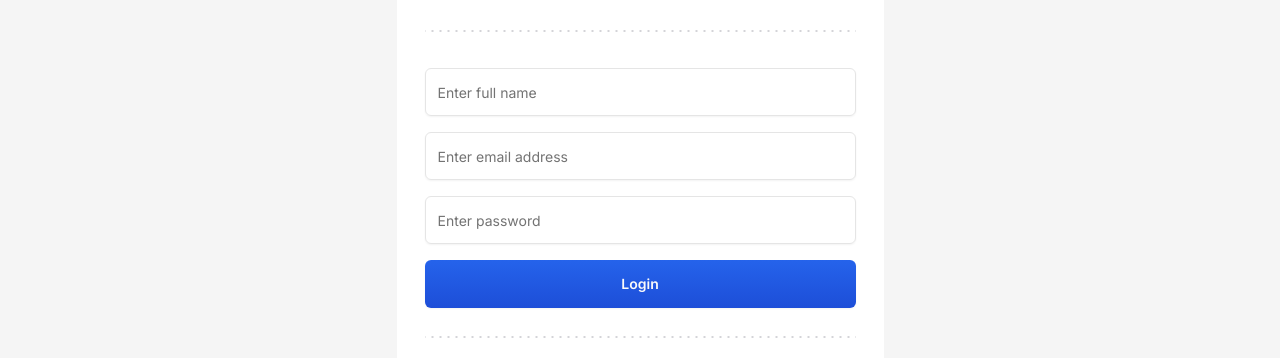
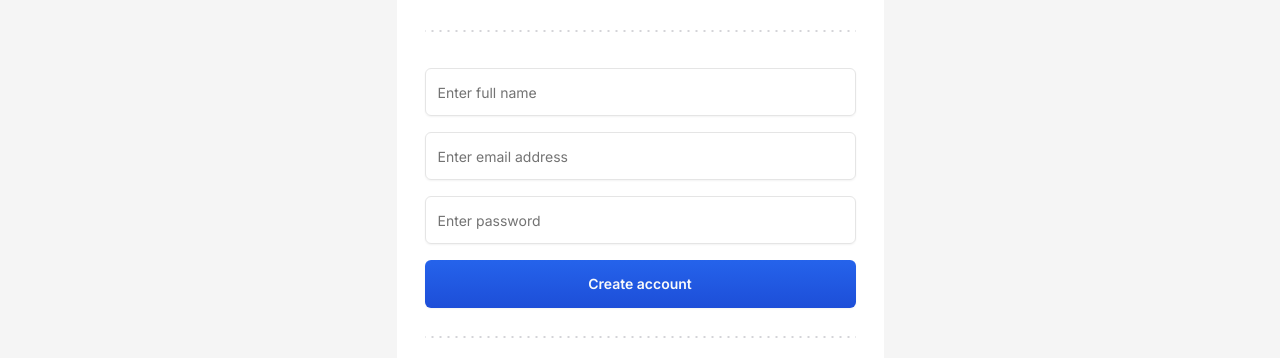
Before and after one commit to danielpsnz/jira-clone, a Next.js app: page /sign-up in a window 1280 px wide. Shown: the part 256-614 px from the top of the page. Built offline with nearby package versions, Linux system fonts and the light colour scheme.

Commit message:
Add reack hook form to sign up card

```diff
--- a/src/features/auth/components/sign-in-card.tsx
+++ b/src/features/auth/components/sign-in-card.tsx
@@ -22,6 +22,8 @@
 });
 
 export const SignInCard = () => {
+
+  // Initialize the form with zod validation
   const form = useForm<z.infer<typeof formSchema>>({
     resolver: zodResolver(formSchema),
     defaultValues: {
@@ -30,9 +32,11 @@
     },
   });
 
+  // Handle form submission
   const onSubmit = (values: z.infer<typeof formSchema>) => {
     console.log({ values });
   };
+
   return (
     <Card className="w-full h-full md:w-[487px] border-none shadow-none">
       <CardHeader className="flex items-center justify-center text-center p-7">
--- a/src/features/auth/components/sign-up-card.tsx
+++ b/src/features/auth/components/sign-up-card.tsx
@@ -1,20 +1,56 @@
 import { FcGoogle } from "react-icons/fc";
 import { FaGithub } from "react-icons/fa";
+import { useForm } from "react-hook-form";
 import Link from "next/link";
+import { z } from "zod";
+import { zodResolver } from "@hookform/resolvers/zod";
 
 import { DottedSeparator } from "@/components/dotted-separator";
 import { Button } from "@/components/ui/button";
-import { Card, CardContent, CardDescription, CardHeader, CardTitle } from "@/components/ui/card";
+import {
+  Card,
+  CardContent,
+  CardDescription,
+  CardHeader,
+  CardTitle,
+} from "@/components/ui/card";
 import { Input } from "@/components/ui/input";
+import {
+  Form,
+  FormControl,
+  FormField,
+  FormItem,
+  FormMessage,
+} from "@/components/ui/form";
 
+const formSchema = z.object({
+  name: z.string().min(1, "Required"),
+  email: z.email(),
+  password: z.string().min(8, "Minimum 8 characters required"),
+});
 
 export const SignUpCard = () => {
+  // Initialize the form with zod validation
+  const form = useForm<z.infer<typeof formSchema>>({
+    resolver: zodResolver(formSchema),
+    defaultValues: {
+      name: "",
+      email: "",
+      password: "",
+    },
+  });
+
+  // Handle form submission
+  const onSubmit = (values: z.infer<typeof formSchema>) => {
+    console.log({ values });
+  };
+
   return (
     <Card className="w-full h-full md:w-[487px] border-none shadow-none">
       <CardHeader className="flex items-center justify-center text-center p-7">
         <CardTitle className="text-2xl">Sign Up</CardTitle>
         <CardDescription>
-            By signing up, you agree to our {" "}
+          By signing up, you agree to our{" "}
           <Link href="/privacy">
             <span className="text-blue-700">Privacy Policy</span>
           </Link>{" "}
@@ -28,37 +64,63 @@
         <DottedSeparator />
       </div>
       <CardContent className="p-7">
-        <form className="space-y-4">
+        <Form {...form}>
+          <form onSubmit={form.handleSubmit(onSubmit)} className="space-y-4">
+            <FormField
+              name="name"
+              control={form.control}
+              render={({ field }) => (
+                <FormItem>
+                  <FormControl>
                     <Input
-            required
+                      {...field}
                       type="text"
-            value={""}
-            onChange={() => {}}
                       placeholder="Enter full name"
-            disabled={false}
                     />
+                  </FormControl>
+                  <FormMessage />
+                </FormItem>
+              )}
+            />
+            <FormField
+              name="email"
+              control={form.control}
+              render={({ field }) => (
+                <FormItem>
+                  <FormControl>
                     <Input
-            required
+                      {...field}
                       type="email"
-            value={""}
-            onChange={() => {}}
                       placeholder="Enter email address"
-            disabled={false}
                     />
+                  </FormControl>
+                  <FormMessage />
+                </FormItem>
+              )}
+            />
+
+            <FormField
+              name="password"
+              control={form.control}
+              render={({ field }) => (
+                <FormItem>
+                  <FormControl>
                     <Input
-            required
+                      {...field}
                       type="password"
-            value={""}
-            onChange={() => {}}
                       placeholder="Enter password"
-            disabled={false}
-            min={8}
-            max={256}
                     />
+                  </FormControl>
+                  <FormMessage />
+                </FormItem>
+              )}
+            />
+
             <Button disabled={false} size="lg" className="w-full">
-            Login
+              Create account
             </Button>
           </form>
+        </Form>
       </CardContent>
       <div className="px-7">
         <DottedSeparator />
```
Lines whose indentation alone changed are shown as unchanged.
